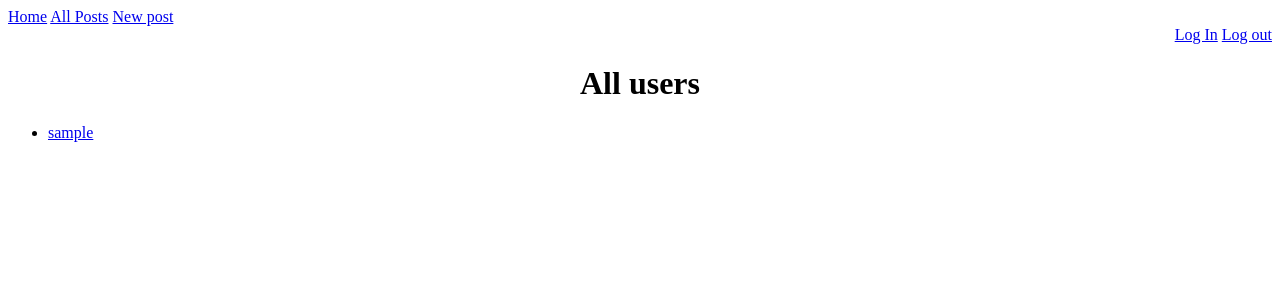
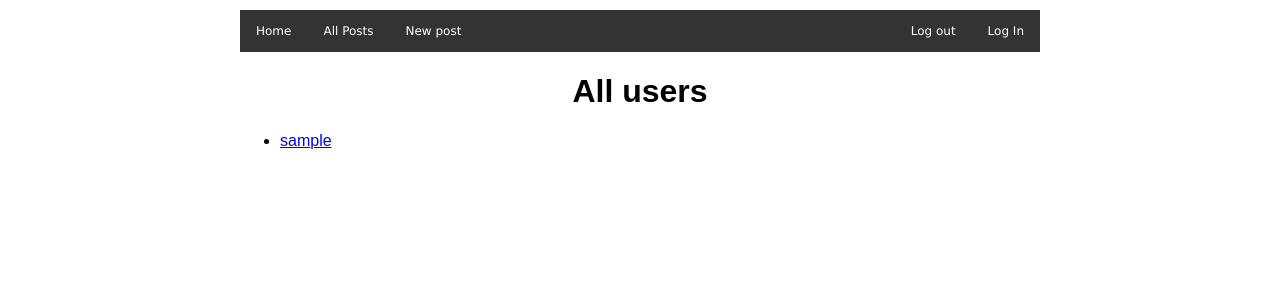
Before and after one commit to wobaus/blogz, a Flask app: page / in a window 1280 px wide. Shown: the top 300 px of the page. Run offline with Flask 2, Linux system fonts and the light colour scheme; the visitor is signed in with stand-in values (Sample User, id 1); data comes from the database, SQL or seed files in the repository.

Commit message:
add css style for header

```diff
--- /dev/null
+++ b/static/styles.css
@@ -0,0 +1,37 @@
+body {
+    font-family: sans-serif;
+    width: 800px;
+    margin: 0 auto;
+    padding: 10px;
+}
+
+nav ul {
+    list-style-type: none;
+    margin: 0;
+    padding: 0;
+    overflow: hidden;
+    background-color: #333;
+    font-family: Verdana, Geneva, Tahoma, sans-serif;
+    font-size: 0.75em;
+
+}
+
+nav li {
+    float: left;
+}
+
+nav li a {
+    display: block;
+    color: white;
+    text-align: center;
+    padding: 14px 16px;
+    text-decoration: none;
+}
+
+nav #login_out {
+    float: right;
+}
+
+nav li a:hover {
+    background-color: #111;
+}
--- a/templates/base.html
+++ b/templates/base.html
@@ -1,22 +1,29 @@
 <!DOCTYPE html>
 <html>
     <head>
+    <link type="text/css" rel="stylesheet" href="static/styles.css">
+
         <title>Blogz</title>
+        <nav>
+            <ul>
+                <li><a class="active" href="/">Home</a></li>
+                <li><a href="/blog">All Posts</a></li>
+                <li><a href="/newpost">New post</a></li>
 
 
-        <a href="/"> Home</a>
-        <a href="/blog"> All Posts</a>
-        <a href="/newpost"> New post</a>
+                <li id="login_out"><a href="/login">Log In</a></li>
+                <li id="login_out"><a href="/logout">Log out</a></li>
+            </ul>
+        </nav>
 
-        <div align="right">
-            <a href="/login"> Log In</a>
-            <a href="/logout"> Log out</a>
-        </div>
+
+
 
         <div align="center">
         <h1> {{page_title}} </h1>
         </div>
     </head>
+
     <body>
 
 
```
Also changed, not shown: 1 other file.
